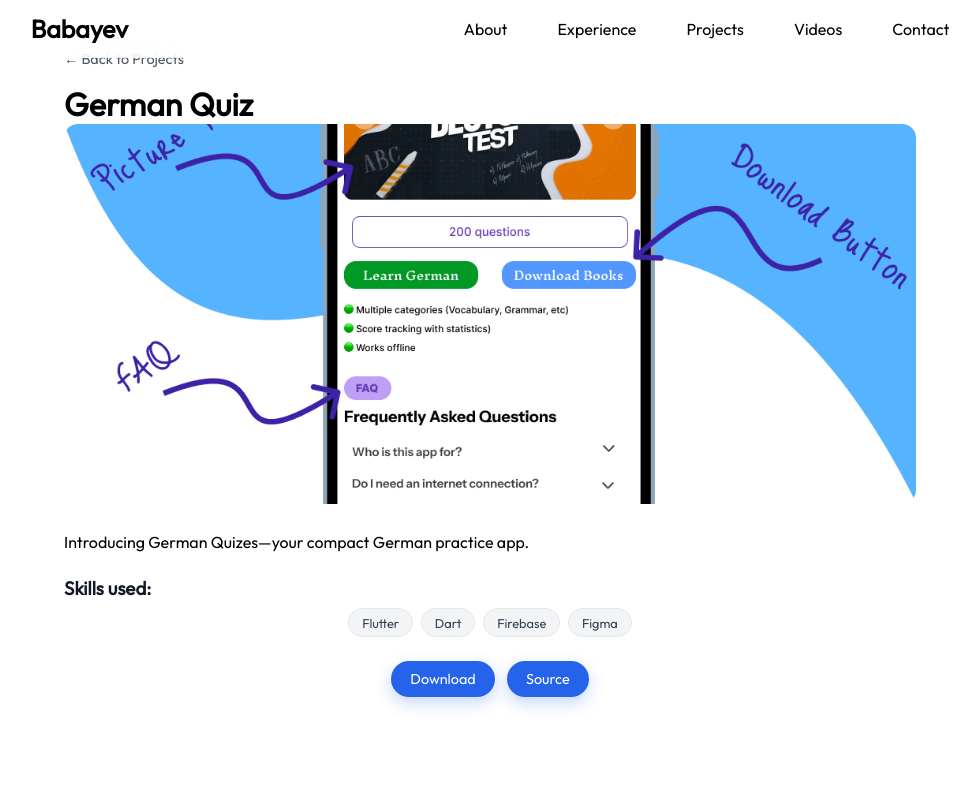
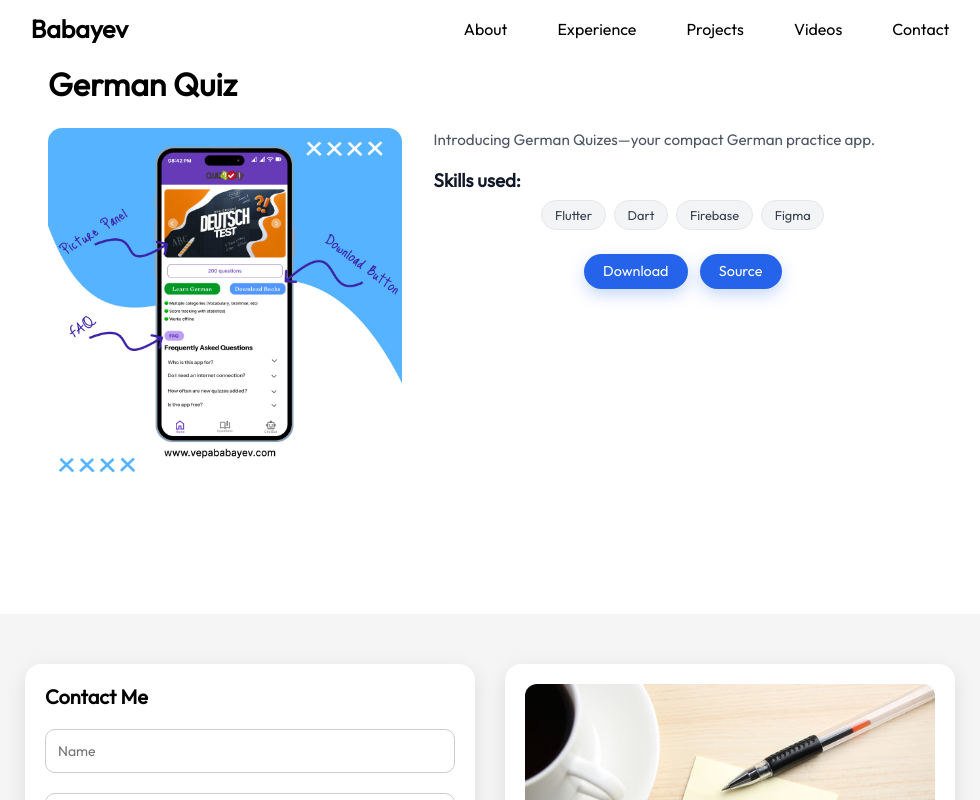
Before and after one commit to Vepa03/portfolio_website, a React (Vite) app: page /projects/1 in a window 1280 px wide. Shown: the top 800 px of the page, without its empty margins (150-1130 px from the left). Built offline with nearby package versions, Linux system fonts and the light colour scheme.

Commit message:
fized project detail page

```diff
--- a/src/components/Projects/ProjectDetail.jsx
+++ b/src/components/Projects/ProjectDetail.jsx
@@ -13,9 +13,6 @@ export const ProjectDetail = () => {
   if (!project) {
     return (
       <div className={styles.detailWrapper}>
-        <Link to="/projects" className={styles.backLink}>
-          ← Back to Projects
-        </Link>
         <h2>Project not found</h2>
       </div>
     );
@@ -23,19 +20,21 @@ export const ProjectDetail = () => {
 
   return (
     <div className={styles.detailWrapper}>
-      <Link to="/projects" className={styles.backLink}>
-        ← Back to Projects
-      </Link>
 
       <h1>{project.title}</h1>
 
+      {/* YENİ LAYOUT */}
+      <div className={styles.detailLayout}>
+        <div className={styles.detailImageWrapper}>
           <img
             src={project.ImageSrc}
             alt={project.title}
             className={styles.detailImage}
           />
+        </div>
 
-      <p>{project.description}</p>
+        <div className={styles.detailText}>
+          <p className={styles.detailDescription}>{project.description}</p>
 
           <h3 className={styles.detailSkillsTitle}>Skills used:</h3>
           <ul className={styles.skills}>
@@ -65,5 +64,7 @@ export const ProjectDetail = () => {
             </a>
           </div>
         </div>
+      </div>
+    </div>
   );
 };
--- a/src/components/Projects/Projects.module.css
+++ b/src/components/Projects/Projects.module.css
@@ -109,10 +109,23 @@
 }
 
 /* Detay sayfası */
+/* Detay sayfası */
 .detailWrapper {
   max-width: 900px;
-  margin: 3rem auto;
-  padding: 0 1.5rem 4rem;
+  margin: 4rem auto;
+  padding: 0 .5rem 4rem;
+}
+
+/* FOTO SOL, METİN SAĞ LAYOUT */
+.detailLayout {
+  display: flex;
+  gap: 2rem;
+  align-items: flex-start;
+  margin-top: 1.5rem;
+}
+
+.detailImageWrapper {
+  flex: 0 0 40%; /* sol tarafta sabite yakın genişlik */
 }
 
 .detailImage {
@@ -120,7 +133,18 @@
   max-height: 380px;
   object-fit: cover;
   border-radius: 14px;
-  margin-bottom: 1.5rem;
+}
+
+.detailText {
+  flex: 1;
+}
+
+.detailDescription {
+  margin-bottom: 1rem;
+  font-size: 0.95rem;
+  line-height: 1.6;
+  color: #4b5563;
+  white-space: pre-line;
 }
 
 .backLink {
@@ -137,11 +161,12 @@
 }
 
 .detailSkillsTitle {
-  margin-top: 1.5rem;
+  margin-top: 1rem;
   margin-bottom: 0.5rem;
   color: #111827;
   font-weight: 600;
 }
+
 
 /* Küçük ekran iyileştirme */
 @media (max-width: 640px) {
@@ -197,4 +222,12 @@
     padding: 0.4rem 0.7rem;
     white-space: nowrap;
   }
+
+  .detailLayout {
+    flex-direction: column;
+  }
+
+  .detailImageWrapper {
+    flex: 0 0 auto;
+  }
 }
--- a/src/data/Projects.json
+++ b/src/data/Projects.json
@@ -3,7 +3,7 @@
     "id": 0,
     "title": "Türkmen atlary",
     "ImageSrc": "/proj13.png",
-    "description": "Find the meaning of any Turkmen name! Built with Flutter. Fast, simple, clean.",
+    "description": "I built a Türkmen Atlar application using Flutter, where users can quickly search and discover the meanings of Turkmen names. \n🔍 Fast & clean search \n⭐ Save favorites \n📱 Modern and simple UI \n🌍 Available for everyone \n📥 Now available on the App Store",
     "skills": ["Flutter","Dart","Figma"],
     "demo": "https://github.com/Vepa03/name_meaning",
     "download": "https://github.com/Vepa03/name_meaning/releases/download/v1.0.0/app-release.apk",
```
Lines whose indentation alone changed are shown as unchanged.
